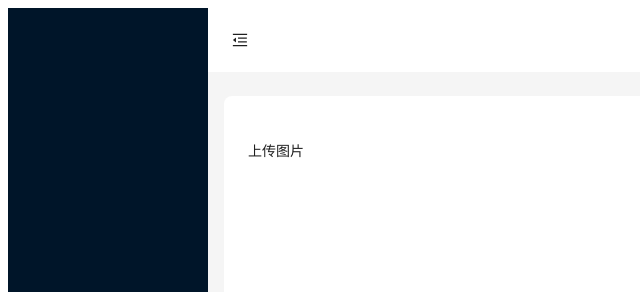
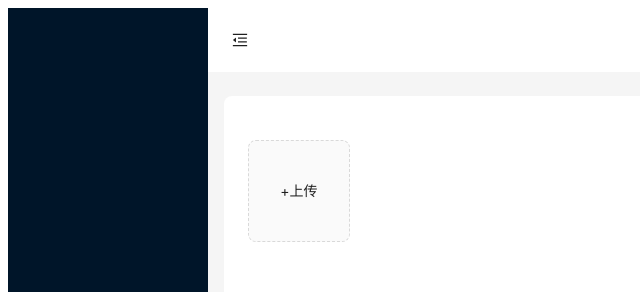
Before and after one commit to sink013/demo_react, a React (Create React App) app: page /admin/product/product_list in a window 1280 px wide. Shown: the top 292 px of the page, without its empty margins (0-640 px from the left). Built offline with nearby package versions, Linux system fonts and the light colour scheme.

Commit message:
图片上传回显

```diff
--- a/src/pages/ProductList.jsx
+++ b/src/pages/ProductList.jsx
@@ -1,10 +1,11 @@
 import { Button, Upload, message } from "antd";
-import React from "react";
+import React, { useState } from "react";
 import Cookies from "js-cookie";
 
 // import { useNavigate } from "react-router-dom";
 // import qs from "qs";
 const ProductList = () => {
+  const [imageUrl, setImageUrl] = useState("");
   // const navigate = useNavigate();
   const beforeUpload = (file) => {
     console.log(file);
@@ -22,11 +23,14 @@ const ProductList = () => {
     if (file.status === "done") {
       console.log(file.response.data.src);
       message.success("Uploaded successfully");
+      setImageUrl(file.response.data.src);
     }
   };
   return (
     <div>
       <Upload
+        listType="picture-card"
+        showUploadList={false}
         action="http://62.234.30.177/adminapi/file/upload"
         headers={{
           "Authori-Zation": "Bearer " + Cookies.get("token"),
@@ -36,7 +40,17 @@ const ProductList = () => {
         onChange={changeFn}
         beforeUpload={beforeUpload}
       >
-        上传图片
+        {imageUrl ? (
+          <img
+            src={"http://62.234.30.177/" + imageUrl}
+            alt=""
+            style={{
+              width: "100%",
+            }}
+          />
+        ) : (
+          <div>+上传</div>
+        )}
       </Upload>
       {/* <Button
         type="primary"
```
